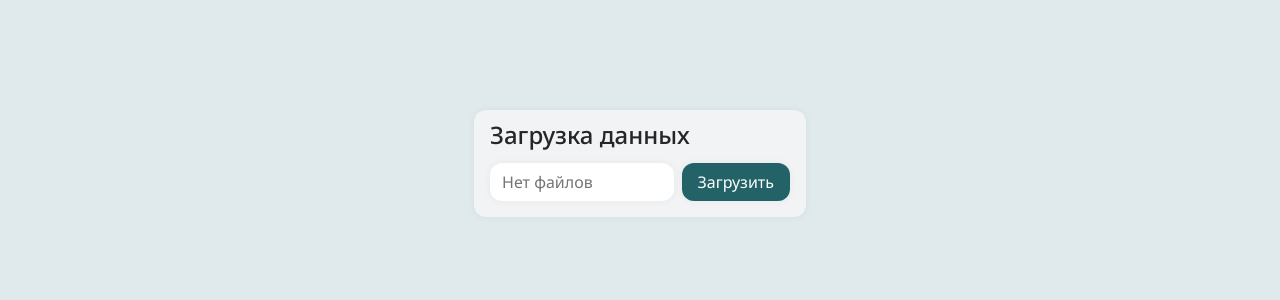
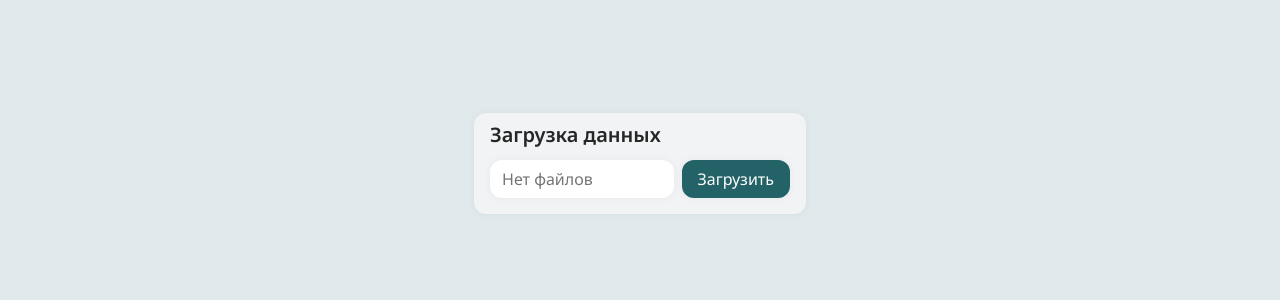
Before and after one commit to MrCrabs2000/The_magnificent_five_predprof_repo, a Flask app: template templates/user/upload.html in a window 1280 px wide. Shown: the part 267-567 px from the top of the page. Run offline with Flask 3, Linux system fonts and the light colour scheme; the template is opened without the code that fills it, so the values that code supplies are empty; data comes from the database, SQL or seed files in the repository; parts of the project's set-up code (start-up, migrations or seed data) failed here and were passed over.

Commit message:
Changed font size and weight for titles

```diff
--- a/static/css/user/profile.css
+++ b/static/css/user/profile.css
@@ -21,8 +21,8 @@
 
 
 .profile__title {
-    font-size: 24px;
-    font-weight: 500;
+    font-size: 20px;
+    font-weight: 600;
     margin: 0;
     margin-bottom: 12px;
     padding: 0;
--- a/static/css/user/upload.css
+++ b/static/css/user/upload.css
@@ -11,8 +11,8 @@
 }
 
 .upload__title {
-    font-size: 24px;
-    font-weight: 500;
+    font-size: 20px;
+    font-weight: 600;
     margin: 0;
     margin-bottom: 12px;
     padding: 0;
```
